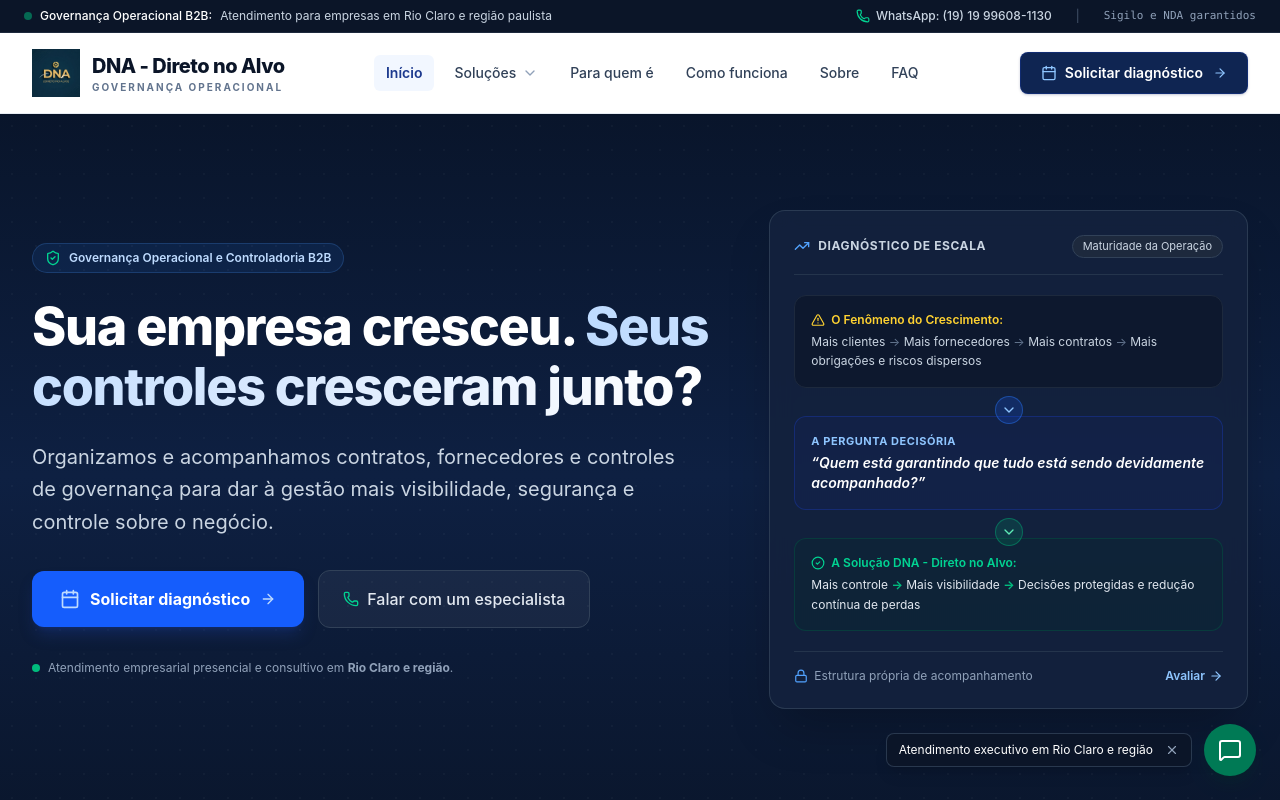
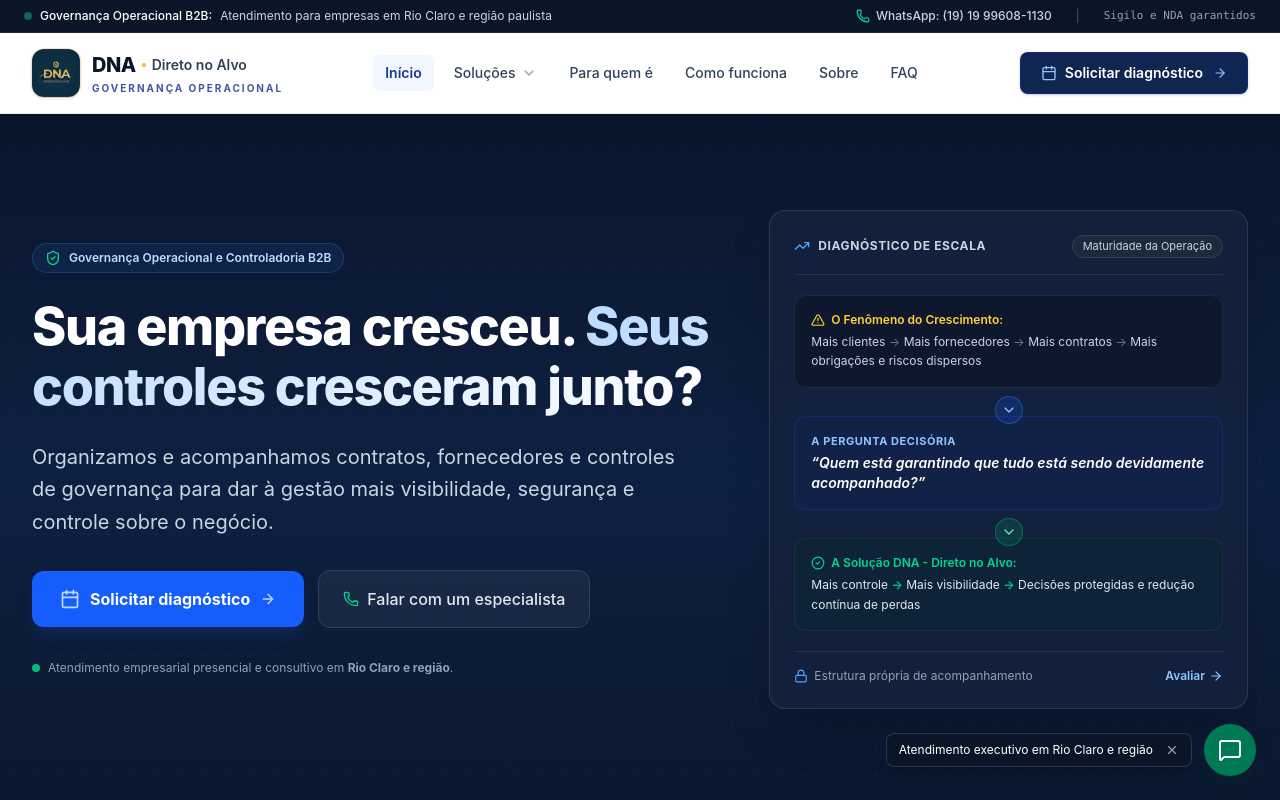
Before and after one commit to dnadiretonoalvo-rgb/DNA-Site-Controladoria, a React (Vite) app: page / in a window 1280 px wide. Shown: the top 800 px of the page. Built offline with nearby package versions, Linux system fonts and the light colour scheme.

Commit message:
Ajuste na logo do footer

```diff
--- a/src/components/Footer.tsx
+++ b/src/components/Footer.tsx
@@ -23,20 +23,28 @@ export const Footer: React.FC<FooterProps> = ({ onNavigate, onOpenDiagnostic })
           <div className="lg:col-span-2 space-y-4">
             <button
               onClick={() => handleNav('home')}
-              className="flex items-center gap-3 text-left group cursor-pointer focus:outline-hidden"
+              className="flex items-center gap-3 text-left group cursor-pointer focus:outline-hidden py-1"
             >
-              <div className="flex items-center justify-center shrink-0 transition-transform group-hover:scale-105 duration-200">
+              <div className="relative flex items-center justify-center w-12 h-12 rounded-xl bg-gradient-to-br from-[#0F2244] via-[#0B1528] to-[#060D1A] p-0.5 shadow-md shadow-black/40 border border-slate-700/60 ring-1 ring-amber-500/20 group-hover:border-amber-400/50 group-hover:ring-amber-400/30 transition-all duration-300 overflow-hidden shrink-0">
                 <img
                   src={logoDNA}
                   alt="Logo DNA - Direto no Alvo"
-                  className="h-12 w-auto object-contain rounded-md"
+                  className="w-full h-full object-cover scale-115 group-hover:scale-125 transition-transform duration-300"
                 />
+                <div className="absolute inset-0 bg-gradient-to-tr from-transparent via-amber-400/5 to-white/10 opacity-0 group-hover:opacity-100 transition-opacity duration-300 pointer-events-none" />
               </div>
-              <div>
-                <span className="font-bold text-xl tracking-tight text-white group-hover:text-blue-300 transition-colors block">
-                  DNA - Direto no Alvo
-                </span>
-                <span className="text-[10px] uppercase font-bold tracking-[0.2em] text-slate-400 block">
+
+              <div className="flex flex-col justify-center">
+                <div className="flex items-center gap-1.5">
+                  <span className="font-extrabold text-xl tracking-tight text-white group-hover:text-amber-400 transition-colors">
+                    DNA
+                  </span>
+                  <span className="inline-block w-1 h-1 rounded-full bg-amber-500/80"></span>
+                  <span className="text-sm font-semibold text-slate-300 group-hover:text-white transition-colors">
+                    Direto no Alvo
+                  </span>
+                </div>
+                <span className="text-[10px] uppercase font-bold tracking-[0.2em] text-slate-400 block mt-0.5">
                   Governança Operacional
                 </span>
               </div>
--- a/src/components/Header.tsx
+++ b/src/components/Header.tsx
@@ -70,22 +70,29 @@ export const Header: React.FC<HeaderProps> = ({
           {/* Brand Logo */}
           <button
             onClick={() => handleNavClick('home')}
-            className="flex items-center gap-3 text-left group cursor-pointer focus:outline-hidden"
+            className="flex items-center gap-3 text-left group cursor-pointer focus:outline-hidden py-1"
             id="brand-logo-btn"
           >
-            <div className="flex items-center justify-center shrink-0 transition-transform group-hover:scale-105 duration-200">
-  <img
-    src={logoDNA}
-    alt="Logo DNA"
-    className="h-12 w-auto object-contain"
-  />
-</div>
+            <div className="relative flex items-center justify-center w-12 h-12 rounded-xl bg-gradient-to-br from-[#0F2244] via-[#0B1528] to-[#060D1A] p-0.5 shadow-sm shadow-blue-950/20 border border-slate-700/50 ring-1 ring-amber-500/20 group-hover:border-amber-400/50 group-hover:ring-amber-400/30 group-hover:shadow-md transition-all duration-300 overflow-hidden shrink-0">
+              <img
+                src={logoDNA}
+                alt="Logo DNA - Direto no Alvo"
+                className="w-full h-full object-cover scale-115 group-hover:scale-125 transition-transform duration-300"
+              />
+              <div className="absolute inset-0 bg-gradient-to-tr from-transparent via-amber-400/5 to-white/10 opacity-0 group-hover:opacity-100 transition-opacity duration-300 pointer-events-none" />
+            </div>
 
-            <div>
-              <div className="font-extrabold text-xl tracking-tight text-[#0B1528] group-hover:text-blue-900 transition-colors">
-                DNA - Direto no Alvo
+            <div className="flex flex-col justify-center">
+              <div className="flex items-center gap-1.5">
+                <span className="font-extrabold text-xl tracking-tight text-[#0B1528] group-hover:text-blue-950 transition-colors">
+                  DNA
+                </span>
+                <span className="inline-block w-1 h-1 rounded-full bg-amber-500/80"></span>
+                <span className="text-sm font-semibold text-slate-700 group-hover:text-slate-900 transition-colors">
+                  Direto no Alvo
+                </span>
               </div>
-              <div className="text-[10px] uppercase font-bold tracking-[0.2em] text-slate-500">
+              <div className="text-[10px] uppercase font-bold tracking-[0.2em] text-blue-900/85 group-hover:text-blue-900 transition-colors mt-0.5">
                 Governança Operacional
               </div>
             </div>
```
